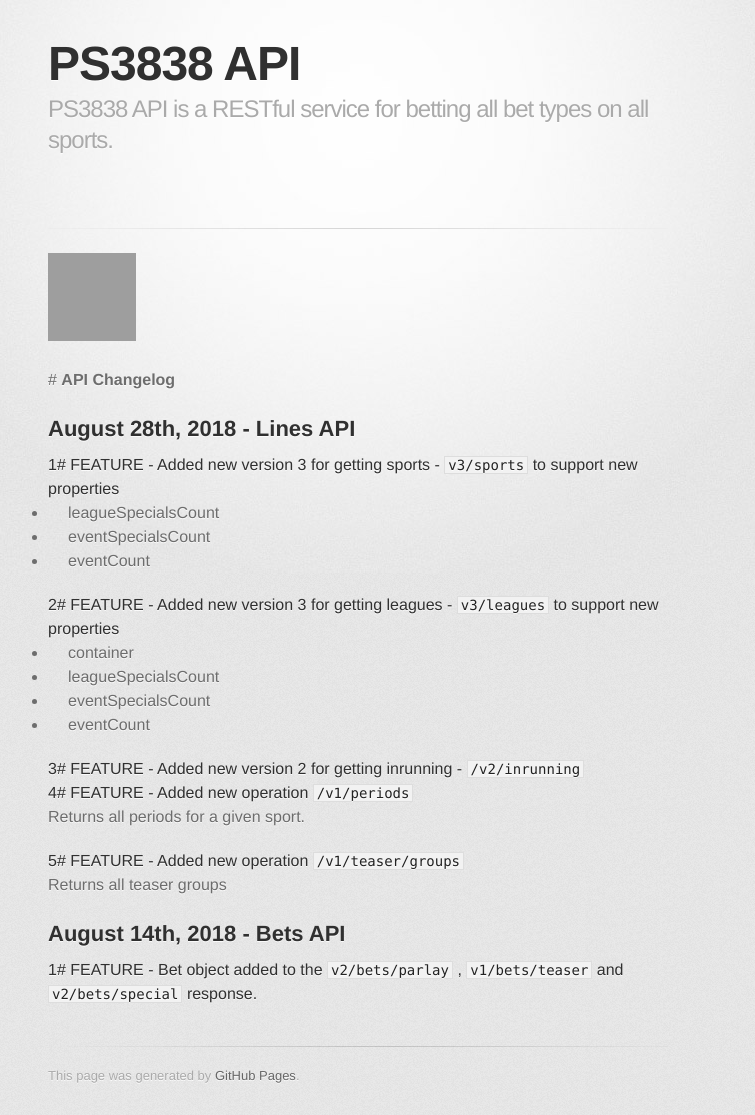
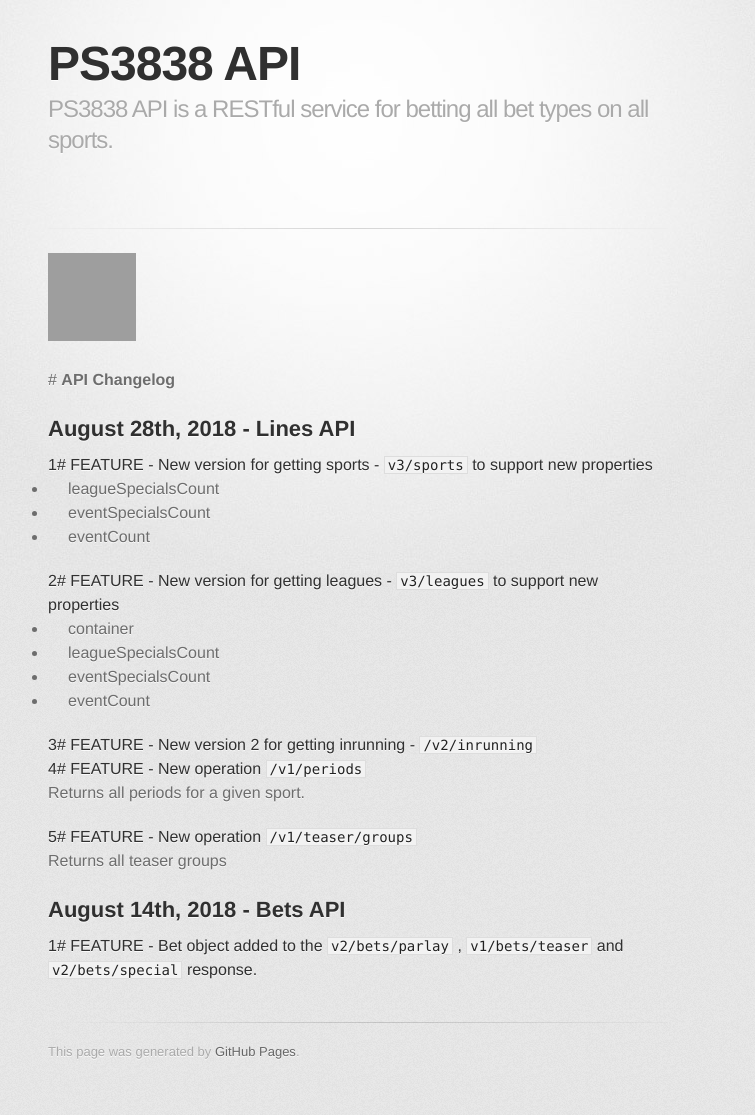
Before and after one commit to ps3838api/ps3838api.github.io, a Jekyll site: the page built from ChangesLog.md, in a window 1280 px wide. Shown: the whole page, without its empty margins (282-1037 px from the left). Built offline with Jekyll 4.4.1, drawn with Linux system fonts in a browser that asks for light colours; some web fonts are replaced; our own code applies the rules of GitHub Pages for plain Markdown files; after the commit the page ends 1091 px from its top, so only the background shows below that; grey boxes are pictures that could not be loaded.

Commit message:
Update ChangesLog.md

```diff
--- a/ChangesLog.md
+++ b/ChangesLog.md
@@ -5,23 +5,23 @@
 
 ## August 28th, 2018 - Lines API
 
-##### 1# <span>FEATURE</span>  - Added new version 3 for getting sports - `v3/sports` to support new properties
+##### 1# <span>FEATURE</span>  - New version for getting sports - `v3/sports` to support new properties
   + leagueSpecialsCount
   + eventSpecialsCount
   + eventCount
 
-##### 2# <span>FEATURE</span>  - Added new version 3 for getting leagues - `v3/leagues` to support new properties
+##### 2# <span>FEATURE</span>  - New version for getting leagues - `v3/leagues` to support new properties
   + container
   + leagueSpecialsCount
   + eventSpecialsCount
   + eventCount
 
-##### 3# <span>FEATURE</span>  - Added new version 2 for getting inrunning - `/v2/inrunning`
+##### 3# <span>FEATURE</span>  - New version 2 for getting inrunning - `/v2/inrunning`
 
-##### 4# <span>FEATURE</span>  - Added new operation `/v1/periods`
+##### 4# <span>FEATURE</span>  - New operation `/v1/periods`
   Returns all periods for a given sport.
 
-##### 5# <span>FEATURE</span>  - Added new operation `/v1/teaser/groups`
+##### 5# <span>FEATURE</span>  - New operation `/v1/teaser/groups`
   Returns all teaser groups
 
 
```
